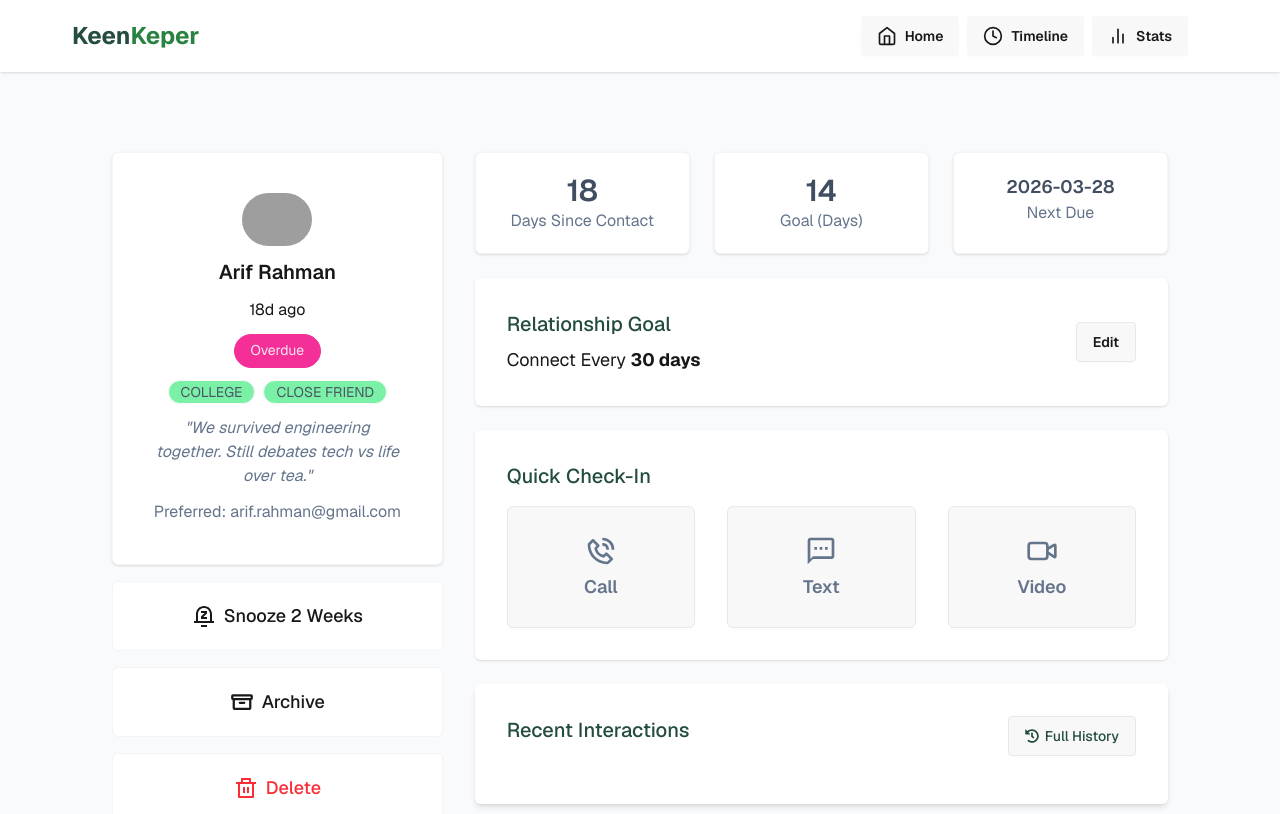
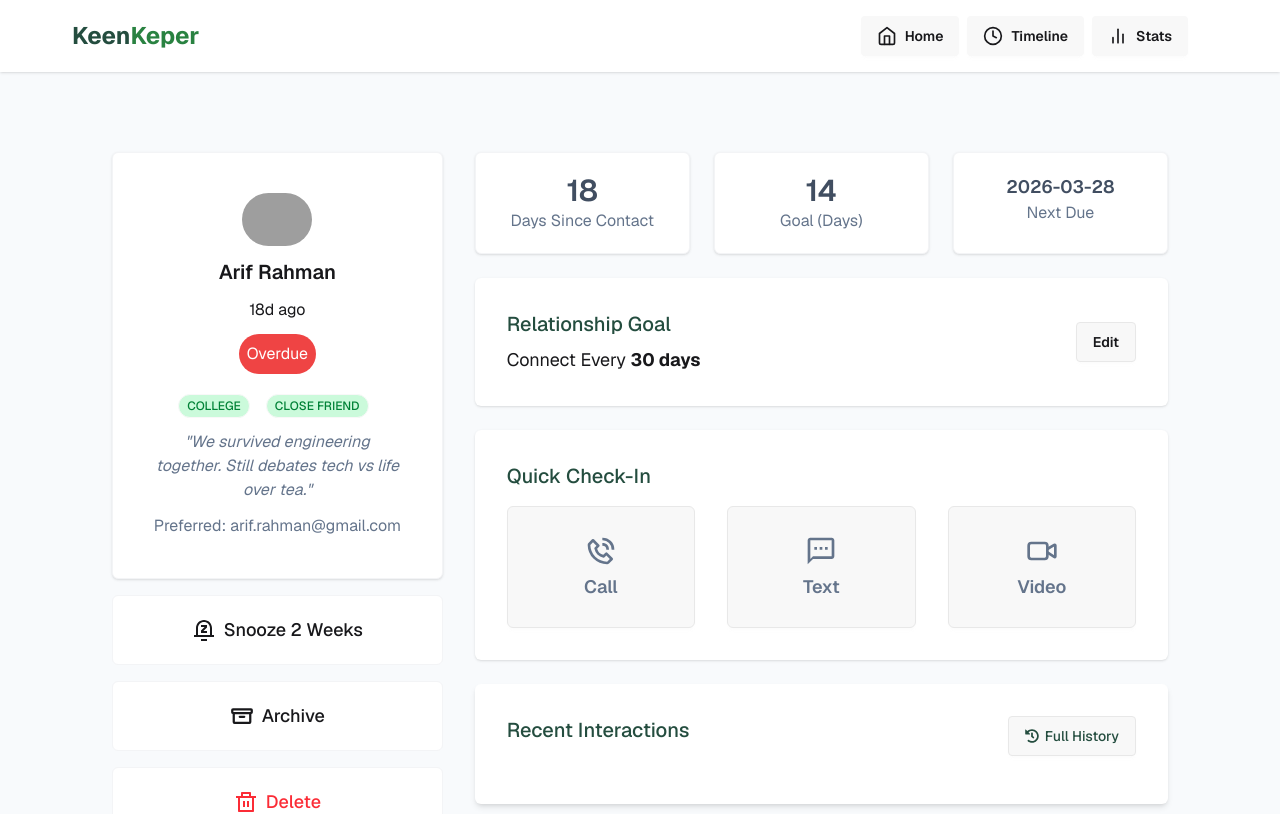
Before and after one commit to sabilulbari/Keen-Keper, a Next.js app: page /userDetails/1 in a window 1280 px wide. Shown: the top 814 px of the page. Built offline with nearby package versions, Linux system fonts and the light colour scheme; grey boxes are pictures that could not be loaded.

Commit message:
some bug fix in card

```diff
--- a/src/app/userDetails/[userId]/page.jsx
+++ b/src/app/userDetails/[userId]/page.jsx
@@ -1,6 +1,7 @@
 import RecentInterection from "@/app/components/sheared/recent-interection/RecentInterection";
 import CallAndTextButton from "@/app/components/sheared/UserCallTextButton/CallAndTextButton";
 import Image from "next/image";
+import Link from "next/link";
 import React from "react";
 import { FaHistory } from "react-icons/fa";
 import { PiArchiveBold } from "react-icons/pi";
@@ -9,6 +10,8 @@ import { RiDeleteBinLine, RiNotificationSnoozeLine } from "react-icons/ri";
 export const metadata = {
   title: "KeenKeeper || User Details",
 };
+
+
 
 const userData = [
   {
@@ -163,6 +166,15 @@ const UserDetails = async ({ params }) => {
   const user = userData.find((item) => item.id === parseInt(userId));
   const { name, picture, days_since_contact, tags, status, id, bio, email, goal, next_due_date } = user;
 
+  const priorityColor =
+    status === "Overdue"
+      ? "text-white bg-[#EF4444] border-none"
+      : status === "Almost due"
+        ? "text-white bg-[#EFAD44] border-none"
+        : status === "On-track"
+          ? "text-white bg-[#244D3F] border-none"
+          : "";
+
 
 
   return (
@@ -176,11 +188,11 @@ const UserDetails = async ({ params }) => {
 
           <p className="text-sm md:text-base">{days_since_contact}d ago</p>
 
-          <div className="badge badge-secondary rounded-full p-3 md:p-4">{status}</div>
+          <div className={`${priorityColor}badge badge-secondary rounded-full p-2`}>{status}</div>
 
           <ul className="flex flex-wrap justify-center gap-2">
             {tags.map((tag, index) => (
-              <li key={index} className="badge bg-green-300 text-gray-600 rounded-full px-3 py-2 text-xs md:text-sm">
+              <li key={index} className="badge md:mt-2 bg-[#CBFADB] text-[12px] font-medium text-green-700 mr-2 rounded-full p-2">
                 {tag}
               </li>
             ))}
@@ -256,10 +268,10 @@ const UserDetails = async ({ params }) => {
           <div className="flex flex-col sm:flex-row sm:justify-between gap-3">
             <h2 className="font-medium text-lg md:text-xl text-[#244D3F]">Recent Interactions</h2>
 
-            <button className="btn btn-sm md:btn-md font-medium text-[#244D3F]">
+            <Link href={"/timeline"} className="btn btn-sm md:btn-md font-medium text-[#244D3F]">
               <FaHistory />
               Full History
-            </button>
+            </Link>
           </div>
 
           <RecentInterection />
```
